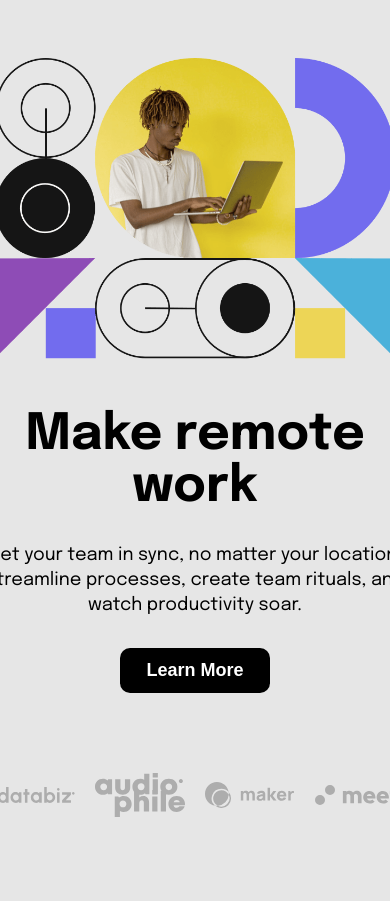
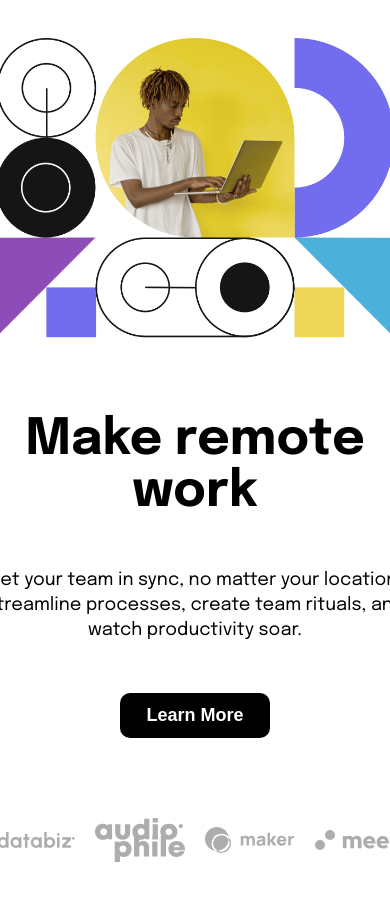
Before and after one commit to qericho/Frontend-Mentor-Challenges, a plain HTML site: page Intro-Section-Dropdown-Nav/index.html in a window 390 px wide. Shown: the part 79-980 px from the top of the page. Before the commit the page ends 946 px from the top, so only its background shows below. Drawn offline with Linux system fonts and the light colour scheme.

Commit message:
Add files via upload

```diff
--- a/Intro-Section-Dropdown-Nav/style.css
+++ b/Intro-Section-Dropdown-Nav/style.css
@@ -12,7 +12,7 @@ a {
 /* Body styles */
 body{
     font-family: "Epilogue";
-    background-color: hsl(0, 0%, 90%);
+    background-color: hsl(0, 0%, 100%);
 }
 body p{
     font-size: 18px;
@@ -75,7 +75,7 @@ nav{
   left: -20px;
   width: 150px;
   padding: 10px 0;
-  background-color: #fff;
+  background-color: #ffffff;
   border-radius: 8px;
   z-index: 100;
   flex-direction: column;
@@ -83,7 +83,7 @@ nav{
   display: flex;
   align-items: center;
   justify-content: center;
-}
+  box-shadow: rgba(0, 0, 0, 0.16) 0px 10px 36px 0px, rgba(0, 0, 0, 0.06) 0px 0px 0px 1px;}
 .dropdown-menu img{
     width: 15px;
 }
@@ -159,27 +159,35 @@ nav{
     display: none;
 }
 .hero-section{
-    padding: 50px 120px;
+    height: 100%;
+    width: 100%;
+    padding: 100px 120px;
 }
 .hero-container{
+    height: 100%;
     display: flex;
     align-items: center;
     justify-content: space-between;
 }
+.hero-img{
+    height: 550px;
+}
 .hero-img img{
-    width: 400px;
+    height: 100%;
 }
 .hero-info-container{
+    padding: 50px 0 0 0;
+    height: 550px;
     display: flex;
     flex-direction: column;
-    gap: 80px;
+    justify-content: space-between;
 }
 .hero-info{
     width: 500px;
     display: flex;
     align-items: start;
     flex-direction: column;
-    gap: 30px;
+    gap: 50px;
 }
 .hero-info h1{
     font-size: 62px;
@@ -285,9 +293,29 @@ nav{
     .hero-info p{
         text-align: center;
     }
+    .hero-info-container{
+        justify-content: center;
+        gap: 90px;
+    }
+    .hero-container{
+        gap: 0;
+    }
 }
 @media (max-width: 540px){
     /* hero */
+    .hero-section{
+        padding: 30px 20px;
+    }
+    .hero-info-container{
+        gap: 0;
+    }
+    .hero-info-container{
+        justify-content: center;
+        gap: 80px;
+    }
+    .hero-img{
+        height: 300px;
+    }
     .img-desktop{
         display: none;
     }
```
